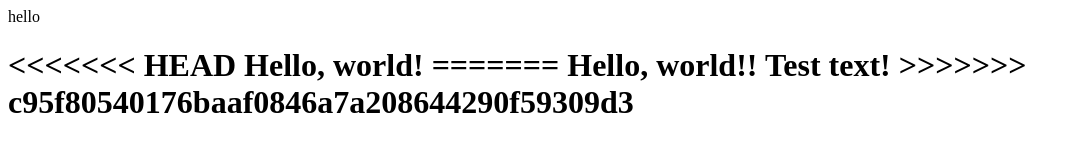
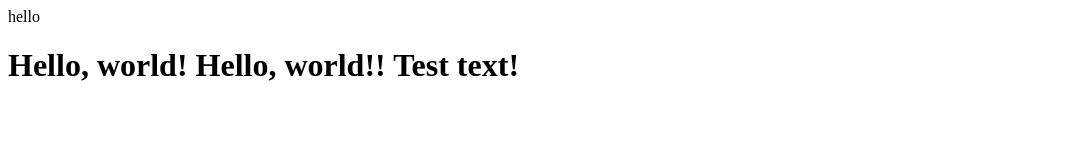
Before and after one commit to VitaliiFromFastov/test, a plain HTML site: page hello.html in a window 1280 px wide. Shown: the whole page, without its empty margins (0-1080 px from the left). Drawn offline with Linux system fonts and the light colour scheme.

Commit message:
another commit

```diff
--- a/hello.html
+++ b/hello.html
@@ -5,13 +5,10 @@
     </head>
     <body>
         <h1>
-<<<<<<< HEAD
             Hello, world!
-=======
             Hello, world!!
             Test text!
 
->>>>>>> c95f80540176baaf0846a7a208644290f59309d3
         </h1>
     </body>
     </html>
```
